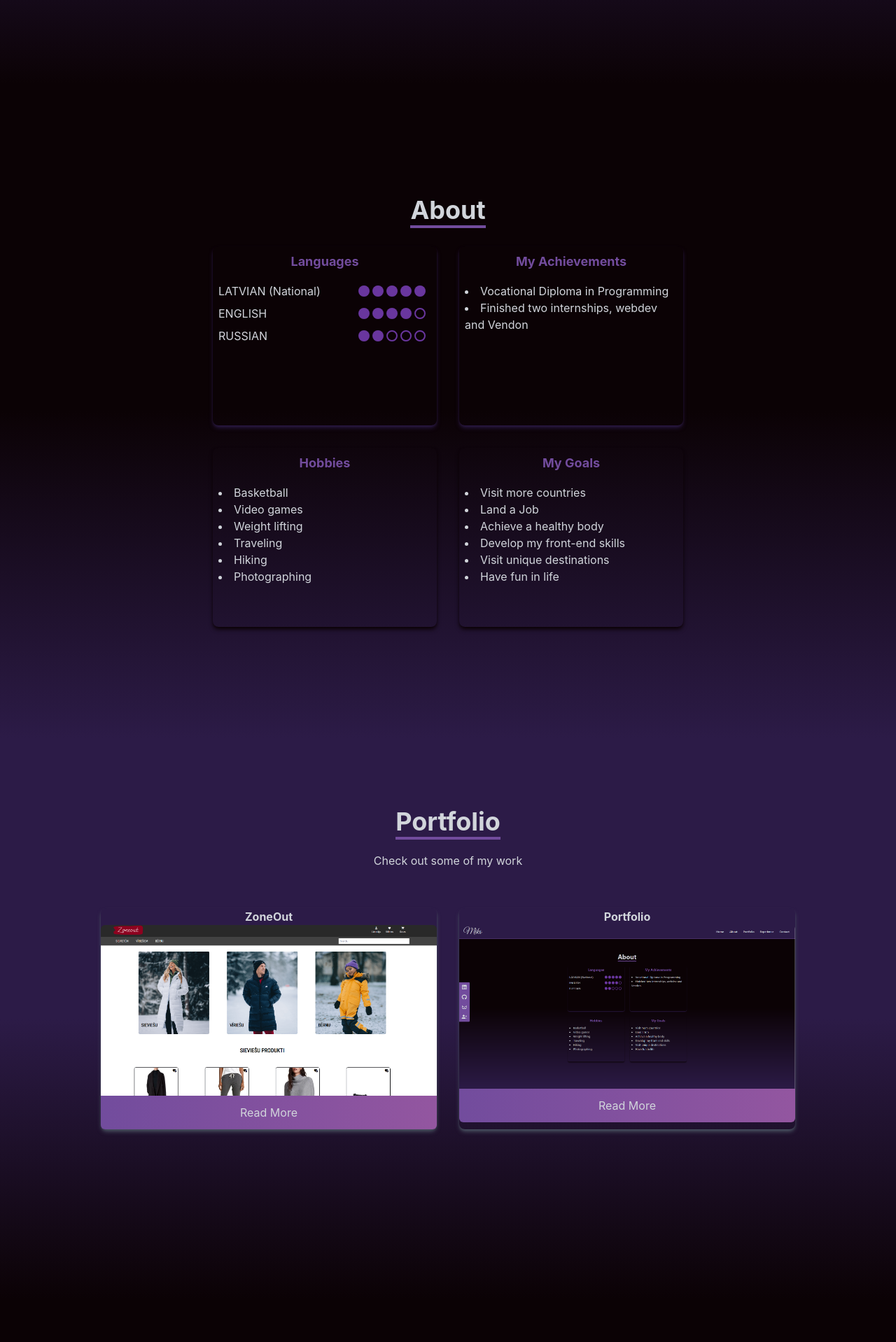
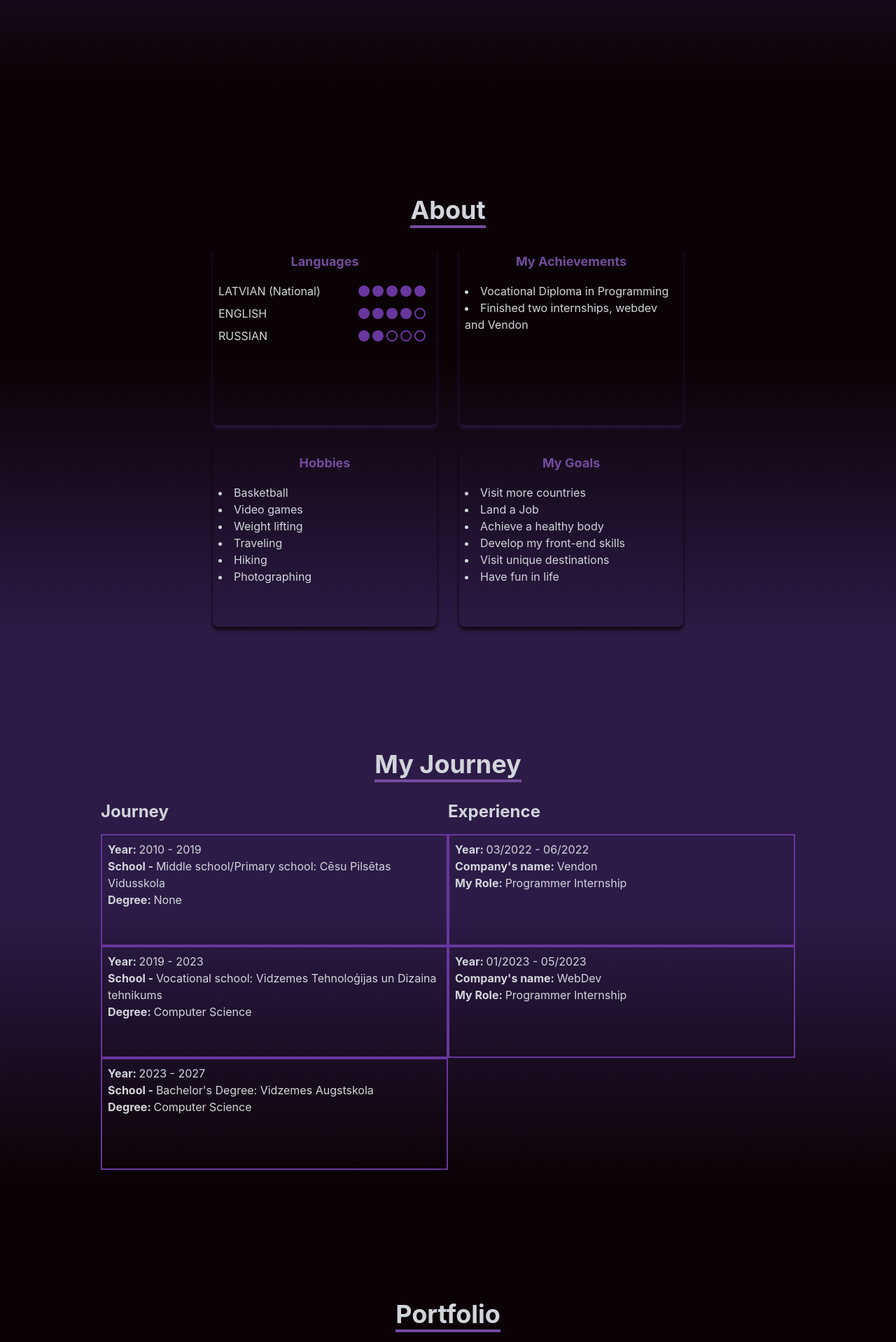
Before and after one commit to Mikelsons2003/portfolio, a React (Create React App) app: page / in a window 1280 px wide. Shown: the part 680-2598 px from the top of the page at 70% size. Built offline with nearby package versions, Linux system fonts and the light colour scheme.

Commit message:
Responsivnes and My Journey

```diff
--- a/src/App.js
+++ b/src/App.js
@@ -6,12 +6,14 @@ import Home from './components/Home';
 import NavBar from './components/NavBar';
 import Portfolio from './components/Portfolio';
 import SocialLinks from "./components/SocialLinks";
+import Journey from "./components/Journey";
 function App() {
   return (
       <div>
           <NavBar />
           <Home />
           <About />
+          <Journey />
           <Portfolio />
           <Experience />
           <Contact />
--- a/src/components/About.jsx
+++ b/src/components/About.jsx
@@ -8,7 +8,7 @@ const About = () => {
         return <div className="w-4 h-4 border-2 border-[#69369E] rounded-full"></div>;
     };
     return (
-        <div name="about" className="w-full bg-gradient-to-b from-[#0B0205] via-[#0B0205] to-[#2C1B47] text-gray-300 pt-36 pb-36">
+        <div name="about" className="w-full bg-gradient-to-b from-[#0B0205] via-[#0B0205] to-[#2C1B47] text-gray-300 pt-36">
             <div className="max-w-screen-lg p-4 mx-auto flex flex-col text-center justify-center items-center w-full h-full">
                 <div className="pb-8">
                     <p className="text-4xl font-bold inline border-b-4 border-[#724C9D]">
--- a/src/components/Contact.jsx
+++ b/src/components/Contact.jsx
@@ -49,7 +49,7 @@ const Contact = () => {
         }
     ]
     return (
-        <div name="contact" className="w-full h-screen bg-gradient-to-b from-[#2C1B47] via-[#2C1B47] to-[#0B0205] text-gray-300 flex flex-col justify-center items-center">
+        <div name="contact" className="w-full h-screen bg-gradient-to-b from-[#0B0205] via-[#0B0205] to-[#2C1B47] text-gray-300 flex flex-col justify-center items-center pt-36">
             <div className="pb-8">
                 <p className="text-4xl font-bold border-b-4 border-[#724C9D] p-2 inline">Contact</p>
             </div>
--- a/src/components/Experience.jsx
+++ b/src/components/Experience.jsx
@@ -69,7 +69,7 @@ const Experience = () => {
     ]
 
     return (
-        <div name='experience' className="bg-gradient-to-b from-[#0B0205] via-[#0B0205] to-[#2C1B47] w-full h-screen">
+        <div name='experience' className="bg-gradient-to-b from-[#2C1B47] via-[#2C1B47] to-[#0B0205] w-full h-screen pt-36">
             <div className="max-w-screen-lg mx-auto p-4 flex flex-col justify-center w-full h-full text-gray-300">
                 <div className="pb-8 justify-center items-center text-center">
                     <p className="text-4xl font-bold border-b-4 border-[#724C9D] p-2 inline">Experience</p>
--- /dev/null
+++ b/src/components/Journey.jsx
@@ -0,0 +1,77 @@
+import React from 'react'
+
+const Journey = () => {
+
+    const journey = [
+        {
+            id: 1,
+            year: '2010 - 2019',
+            school: 'Middle school/Primary school: Cēsu Pilsētas Vidusskola',
+            degree: 'None'
+        },
+        {
+            id: 2,
+            year: '2019 - 2023',
+            school: 'Vocational school: Vidzemes Tehnoloģijas un Dizaina tehnikums',
+            degree: 'Computer Science'
+        },
+        {
+            id: 3,
+            year: '2023 - 2027',
+            school: 'Bachelor\'s Degree: Vidzemes Augstskola',
+            degree: 'Computer Science'
+        },
+    ]
+
+    const experience = [
+        {
+            id: 1,
+            year: '03/2022 - 06/2022',
+            company: 'Vendon',
+            role: 'Programmer Internship'
+        },
+        {
+            id: 2,
+            year: '01/2023 - 05/2023',
+            company: 'WebDev',
+            role: 'Programmer Internship'
+        }
+    ]
+    return (
+        <div name="journey" className="w-full bg-gradient-to-b from-[#2C1B47] via-[#2C1B47] to-[#0B0205] text-gray-300 pt-36">
+            <div className="max-w-screen-lg p-4 mx-auto flex flex-col text-center justify-center items-center w-full h-full">
+                <div className="pb-8 justify-center items-center text-center">
+                    <p className="text-4xl font-bold inline border-b-4 border-[#724C9D]">My Journey</p>
+                </div>
+                <div className="grid grid-cols-1 sm:grid-cols-2">
+                    <div className="flex flex-col">
+                        <div className="pb-4">
+                            <p className="text-gray-300 font-bold text-2xl text-left">Journey</p>
+                        </div>
+                        {journey.map(({ id, year, school, degree}) => (
+                            <div key={id} className="border-2 border-[#69369E] w-full h-[160px] p-2 text-left">
+                            <p><span className="font-bold">Year: </span>{year}</p>
+                            <p><span className="font-bold">School - </span>{school}</p>
+                            <p><span className="font-bold">Degree: </span>{degree}</p>
+                            </div>
+                        ))}
+
+                    </div>
+                    <div className="flex flex-col">
+                        <div className="pb-4">
+                            <p className="text-gray-300 font-bold text-2xl text-left">Experience</p>
+                        </div>
+                        {experience.map(({ id, year, company, role}) => (
+                            <div key={id} className="border-2 border-[#69369E] w-full h-[160px] p-2 text-left">
+                                <p><span className="font-bold">Year: </span>{year}</p>
+                                <p><span className="font-bold">Company's name: </span>{company}</p>
+                                <p><span className="font-bold">My Role: </span>{role}</p>
+                            </div>
+                        ))}
+                    </div>
+                </div>
+            </div>
+        </div>
+    )
+}
+export default Journey
--- a/src/components/NavBar.jsx
+++ b/src/components/NavBar.jsx
@@ -1,33 +1,41 @@
-import React, {useState} from 'react'
-import {FaBars, FaTimes, Fatimes} from "react-icons/fa";
+import React, { useState } from 'react';
+import { FaBars, FaTimes } from 'react-icons/fa';
 import { Link } from 'react-scroll';
 
 const NavBar = () => {
-
     const [nav, setNav] = useState(false);
 
     const links = [
         {
             id: 1,
-            link: 'home'
+            link: 'home',
         },
         {
             id: 2,
-            link: 'about'
+            link: 'about',
         },
         {
             id: 3,
-            link: 'portfolio'
+            link: 'journey',
         },
         {
             id: 4,
-            link: 'experience'
+            link: 'portfolio',
         },
         {
             id: 5,
-            link: 'contact'
-        }
-    ]
+            link: 'experience',
+        },
+        {
+            id: 6,
+            link: 'contact',
+        },
+    ];
+
+    const closeNav = () => {
+        setNav(false);
+    };
+
     return (
         <div className="flex justify-between items-center w-full h-20 px-4 bg-[#2C1B47] text-gray-300 fixed border-b-2 border-[#724C9D] z-10">
             <div>
@@ -35,11 +43,19 @@ const NavBar = () => {
             </div>
 
             <ul className="hidden md:flex">
-            {links.map(({id, link}) => (
+                {links.map(({ id, link }) => (
                     <li
                         key={id}
-                    className="px-4 cursor-pointer capitalize font-medium text-gray-300 hover:scale-105 duration-200">
-                    <Link to={link} smooth duration={500}>{link}</Link>
+                        className="px-4 cursor-pointer capitalize font-medium text-gray-300 hover:scale-105 duration-200"
+                    >
+                        <Link
+                            to={link}
+                            smooth
+                            duration={500}
+                            onClick={closeNav} // Close the mobile menu on link click
+                        >
+                            {link}
+                        </Link>
                     </li>
                 ))}
             </ul>
@@ -49,18 +65,26 @@ const NavBar = () => {
             </div>
 
             {nav && (
-
                 <ul className="flex flex-col justify-center items-center absolute top-0 left-0 w-full h-screen bg-gradient-to-b from-[#2C1B47] to-[#724C9D] text-gray-300">
-                {links.map(({id, link}) => (
+                    {links.map(({ id, link }) => (
                         <li
                             key={id}
-                        className="px-4 cursor-pointer capitalize py-6 text-4xl">
+                            className="px-4 cursor-pointer capitalize py-6 text-4xl"
+                        >
+                            <Link
+                                to={link}
+                                smooth
+                                duration={500}
+                                onClick={closeNav} // Close the mobile menu on link click
+                            >
                                 {link}
+                            </Link>
                         </li>
                     ))}
                 </ul>
             )}
         </div>
-    )
-}
-export default NavBar
+    );
+};
+
+export default NavBar;
--- a/src/components/Popup.jsx
+++ b/src/components/Popup.jsx
@@ -6,7 +6,7 @@ function Popup({ isOpen, onClose, content }) {
 
     return (
         <div className="fixed top-0 left-0 w-full h-full flex items-center justify-center bg-black bg-opacity-50 z-20">
-            <div className="bg-gradient-to-b from-[#0B0205] via-[#0B0205] to-[#2C1B47] text-gray-300 px-4 pt-10 pb-4 rounded-md w-[600px] h-[450px] relative">
+            <div className="bg-gradient-to-b from-[#0B0205] via-[#2C1B47] to-[#2C1B47] text-gray-300 px-4 pt-10 pb-4 rounded-md w-[600px] h-[450px] relative">
                 <button
                     className="absolute top-2 right-2 text-black font-bold"
                     onClick={onClose}
--- a/src/components/Portfolio.jsx
+++ b/src/components/Portfolio.jsx
@@ -32,7 +32,7 @@ const Portfolio = () => {
     };
 
     return (
-        <div name="portfolio" className="bg-gradient-to-b from-[#2C1B47] via-[#2C1B47] to-[#0B0205] w-full text-gray-300 md:h-screen pb-36">
+        <div name="portfolio" className="bg-gradient-to-b from-[#0B0205] via-[#0B0205] to-[#2C1B47] w-full text-gray-300 md:h-screen pb-36 pt-36">
             <div className="max-w-screen-lg p-4 mx-auto flex flex-col justify-center w-full h-full">
                 <div className="pb-8 justify-center items-center text-center">
                     <p className="text-4xl font-bold inline border-b-4 border-[#724C9D]">Portfolio</p>
@@ -42,7 +42,7 @@ const Portfolio = () => {
                 {projects.map(({ id, src, string, projectName }) => (
                     <div key={id} className="shadow-md shadow-gray-600 rounded-lg">
                         <h1 className="font-bold text-gray-300 text-center">{projectName}</h1>
-                        <img src={src} alt="" className="rounded-tl-md rounded-tr-md duration-200 w-full object-fit max-w-full max-h-full" />
+                        <img src={src} alt="" className="rounded-tl-md rounded-tr-md duration-200 w-full object-fit" />
                         <div className="flex items-center justify-center">
                             <p className="hidden w-full px-2 py-2">{string}</p>
                             <button
```
Lines whose indentation alone changed are shown as unchanged.
